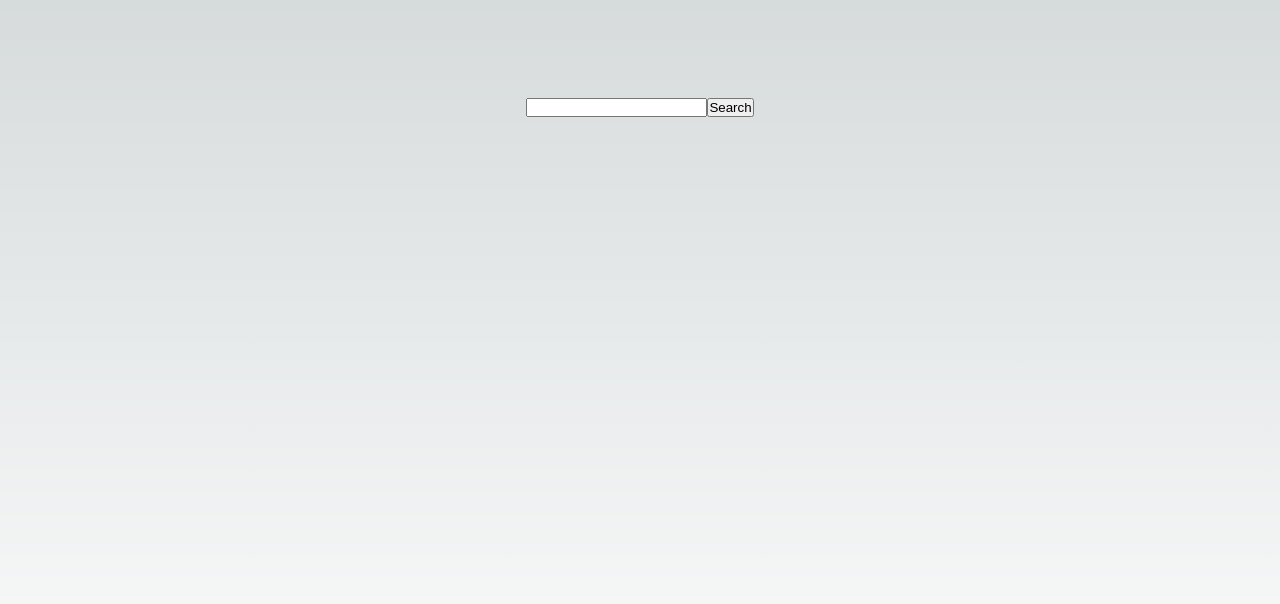
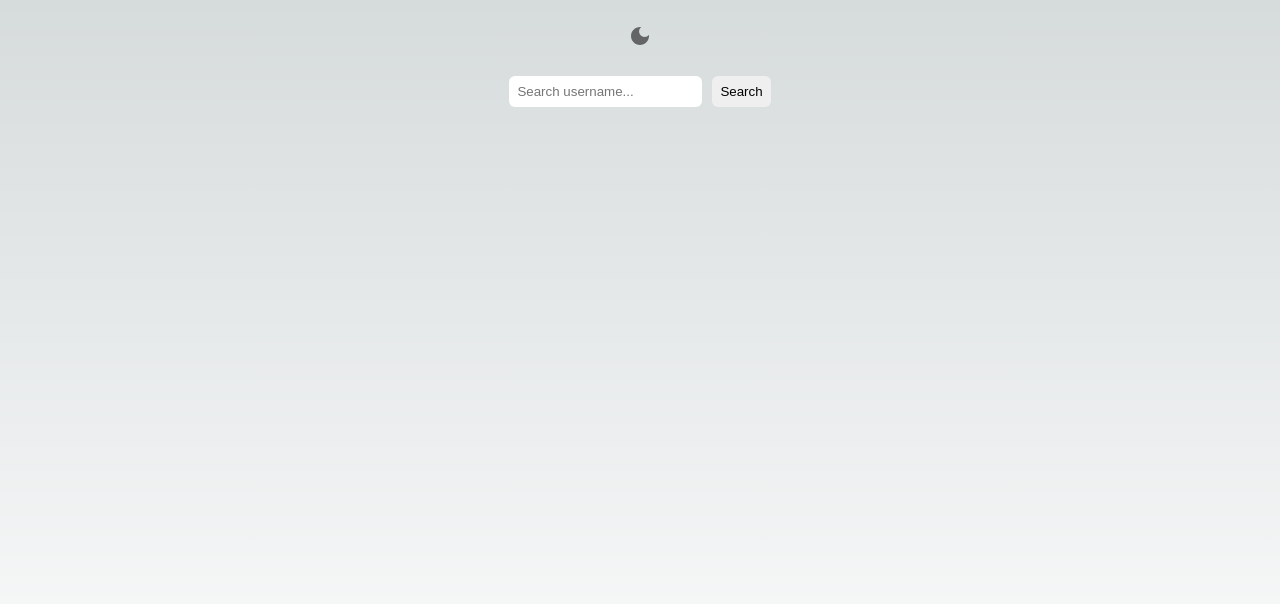
Before and after one commit to kevbot-git/github-profile-search, a Next.js app: page / in a window 1280 px wide. Shown: the top 604 px of the page. Built offline with nearby package versions, Linux system fonts and the light colour scheme.

Commit message:
feat: Styling and final touches (#2)
* Initial user card

* Add theme toggle

* Style using icons

* Improve error messages

* Improve form style

* Implement persistent theme toggle

```diff
--- a/src/app/components/SearchForm/form.module.css
+++ b/src/app/components/SearchForm/form.module.css
@@ -0,0 +1,11 @@
+.form {
+  margin: 20px 0;
+  display: flex;
+  gap: 10px;
+}
+
+.form input, .form button {
+  padding: 8px;
+  border: none;
+  border-radius: 6px;
+}
--- a/src/app/components/SearchForm/form.tsx
+++ b/src/app/components/SearchForm/form.tsx
@@ -1,5 +1,6 @@
 'use client';
 
+import styles from './form.module.css';
 import { useState } from "react";
 
 export declare interface SearchFormProps {
@@ -11,8 +12,13 @@ export default function SearchForm({ onSubmit }: SearchFormProps) {
 
   return (
     <>
-      <form onSubmit={(e) => {e.preventDefault(); onSubmit?.(query)}}>
-        <input type="text" value={query} onChange={({ target: { value }}) => setQuery(value)} />
+      <form className={styles.form} onSubmit={(e) => {e.preventDefault(); onSubmit?.(query)}}>
+        <input
+          type="text"
+          placeholder="Search username..."
+          value={query}
+          onChange={({ target: { value }}) => setQuery(value)}
+        />
         <button type="submit">Search</button>
       </form>
     </>
--- /dev/null
+++ b/src/app/components/ThemeToggle/index.ts
@@ -0,0 +1,3 @@
+import ThemeToggle from "./toggle";
+
+export default ThemeToggle;
--- /dev/null
+++ b/src/app/components/ThemeToggle/toggle.tsx
@@ -0,0 +1,37 @@
+'use client';
+
+import { useEffect, useState } from "react";
+import IconButton from '@mui/material/IconButton';
+import LightModeIcon from '@mui/icons-material/LightMode';
+import DarkModeIcon from '@mui/icons-material/DarkMode';
+import cookies from 'js-cookie';
+
+export default function ThemeToggle () {
+
+  function setTheme(theme: 'dark' | 'light') {
+    setIsDarkTheme(theme === 'dark');
+    document.documentElement.setAttribute('data-theme', theme);
+    cookies.set('theme', theme);
+  }
+
+  const [isDarkTheme, setIsDarkTheme] = useState(false);
+
+  useEffect(() => {
+    setTheme((cookies.get('theme') || 'light') as 'light' | 'dark');
+  });
+
+  return (
+    <>
+      <IconButton
+        aria-label={`Switch to ${isDarkTheme ? 'light' : 'dark'} mode`}
+        onClick={() => setTheme(isDarkTheme ? 'light' : 'dark')}
+      >
+        {isDarkTheme ? (
+          <LightModeIcon htmlColor='rgba(255, 255, 255, .6)' />
+        ) : (
+          <DarkModeIcon />
+        )}
+      </IconButton>
+    </>
+  )
+}
--- a/src/app/components/UserCard/card.module.css
+++ b/src/app/components/UserCard/card.module.css
@@ -0,0 +1,55 @@
+.container {
+  padding: 20px;
+  background: var(--card-gradient);
+  border-radius: 30px;
+  box-shadow: inset 0 0 10px 0 var(--card-shadow-colour);
+  display: flex;
+  align-items: center;
+  width: 100%;
+  max-width: 500px;
+  gap: 20px;
+}
+
+.username {
+  margin-bottom: .3em;
+}
+
+.info {
+  flex-grow: 1;
+}
+
+.avatar {
+  border-radius: 10px;
+}
+
+.repos {
+  display: flex;
+  gap: 10px;
+  flex-direction: column;
+  width: 100%;
+  max-width: 400px;
+}
+
+.repo {
+  padding: 10px 20px;
+  border-radius: 10px;
+  background-color: var(--repo-background-colour);
+}
+
+.repoInfo {
+  opacity: .5;
+}
+
+.divider {
+  margin: 20px 0;
+}
+
+.more {
+  margin: 20px 0;
+}
+
+.iconStat {
+  display: flex;
+  gap: 6px;
+  align-items: center;
+}
--- a/src/app/components/UserCard/card.tsx
+++ b/src/app/components/UserCard/card.tsx
@@ -2,6 +2,10 @@
 
 import { CollatedUserInfo } from "@/types";
 import Image from "next/image";
+import styles from './card.module.css';
+import PeopleIcon from '@mui/icons-material/People';
+import StarBorderIcon from '@mui/icons-material/StarBorder';
+import HistoryIcon from '@mui/icons-material/History';
 
 export declare interface UserCardProps {
   userInfo: CollatedUserInfo;
@@ -12,21 +16,35 @@ export default function UserCard({
 }: UserCardProps) {
   return (
     <>
-      <div>
-        <div><a href={profileUrl}>{username}</a></div>
-        <div><Image src={avatarUrl} alt={username} width={100} height={100} /></div>
-        <div>Followers: {followerCount}</div>
-        <div>Repos: {repositoryCount}</div>
+      <div className={styles.container}>
+        <div><Image className={styles.avatar} src={avatarUrl} alt={username} width={100} height={100} /></div>
+        <div className={styles.info}>
+          <h2 className={styles.username}><a href={profileUrl} target="_blank">{username}</a></h2>
+          <div className={styles.iconStat}>
+            <PeopleIcon titleAccess="Followers" />
+            {followerCount}
+          </div>
+        </div>
       </div>
-      <div>
+      <div className={styles.divider}>Repos ({repositoryCount} total)</div>
+      <div className={styles.repos}>
         {topRepos.map((repo) => (
-          <div key={repo.url}>
-            <a href={repo.url}>{repo.name}</a>
-            <div>Stars: {repo.stars}</div>
-            <div>Last updated: {Intl.DateTimeFormat('en-NZ').format(repo.updatedAt)}</div>
+          <div className={styles.repo} key={repo.url}>
+            <a href={repo.url} target="_blank">{repo.name}</a>
+            <div className={styles.repoInfo}>
+              <div className={styles.iconStat}>
+                <StarBorderIcon titleAccess="Stars" />
+                {repo.stars}
+              </div>
+              <div className={styles.iconStat}>
+                <HistoryIcon titleAccess="Last updated" />
+                {Intl.DateTimeFormat('en-NZ').format(repo.updatedAt)}
+              </div>
+            </div>
           </div>
         ))}
       </div>
+      <div className={styles.more}>&hellip;</div>
     </>
   );
 }
--- a/src/app/globals.css
+++ b/src/app/globals.css
@@ -1,4 +1,8 @@
 :root {
+  --card-gradient: linear-gradient(108deg, rgba(255, 249, 137, 1), rgba(226, 183, 40, 1));
+  --card-shadow-colour: rgba(210, 170, 38, .5);
+  --repo-background-colour: rgba(35, 172, 196, .2);
+
   --max-width: 1100px;
   --border-radius: 12px;
   --font-mono: ui-monospace, Menlo, Monaco, 'Cascadia Mono', 'Segoe UI Mono',
@@ -40,8 +44,10 @@
   --card-border-rgb: 131, 134, 135;
 }
 
-@media (prefers-color-scheme: dark) {
-  :root {
+  :root[data-theme="dark"] {
+    --card-gradient: linear-gradient(108deg, #2C5364, #203A43, #0F2027);
+    --card-shadow-colour: rgba(0, 0, 0, .75);
+
     --foreground-rgb: 255, 255, 255;
     --background-start-rgb: 0, 0, 0;
     --background-end-rgb: 0, 0, 0;
@@ -71,7 +77,6 @@
     --card-rgb: 100, 100, 100;
     --card-border-rgb: 200, 200, 200;
   }
-}
 
 * {
   box-sizing: border-box;
@@ -100,8 +105,6 @@ a {
   text-decoration: none;
 }
 
-@media (prefers-color-scheme: dark) {
-  html {
-    color-scheme: dark;
-  }
+html[data-theme="dark"] {
+  color-scheme: dark;
 }
--- a/src/app/page.module.css
+++ b/src/app/page.module.css
@@ -1,8 +1,11 @@
 .main {
   display: flex;
   flex-direction: column;
-  justify-content: space-between;
   align-items: center;
-  padding: 6rem;
+  padding: 1em;
   min-height: 100vh;
 }
+
+.errorMessage {
+  margin: 0 0 20px;
+}
--- a/src/app/page.tsx
+++ b/src/app/page.tsx
@@ -5,12 +5,14 @@ import SearchForm from './components/SearchForm';
 import { CollatedUserInfo, GitHubReposResult, GitHubUserResult, RepoInfo } from '@/types';
 import { useState } from 'react';
 import UserCard from './components/UserCard';
+import ThemeToggle from './components/ThemeToggle';
 
 const GITHUB_API_URL = 'https://api.github.com';
 
 export default function Home() {
+  const [foundUserInfo, setFoundUserInfo] = useState<CollatedUserInfo>();
 
-  const [foundUserInfo, setFoundUserInfo] = useState<CollatedUserInfo>();
+  const [searchError, setSearchError] = useState<Error>();
 
   /**
    *
@@ -70,28 +72,32 @@ export default function Home() {
   }
 
   async function onSearch(query: string) {
-    const userResult = await getUser(query);
+    try {
+      const userResult = await getUser(query);
+      const reposResult = await getRepos(userResult);
+      const userInfo = collateUserInfo(userResult, reposResult);
 
-    const reposResult = await getRepos(userResult);
-
-    console.log('user', userResult);
-    console.log('repos', reposResult);
-
-    const userInfo = collateUserInfo(userResult, reposResult);
-    console.log('userInfo', userInfo);
-
-    setFoundUserInfo(userInfo);
+      setFoundUserInfo(userInfo);
+      setSearchError(undefined);
+    } catch (error) {
+      setSearchError(error as Error);
+      setFoundUserInfo(undefined);
+    }
   }
 
   return (
     <main className={styles.main}>
       <div>
-        <SearchForm onSubmit={onSearch}></SearchForm>
+        <ThemeToggle />
       </div>
+      <div>
+        <SearchForm onSubmit={onSearch} />
+      </div>
+        {searchError && (
+          <div className={styles.errorMessage}>{searchError.message}</div>
+        )}
       {foundUserInfo && (
-        <div>
-          <UserCard userInfo={foundUserInfo} />
-        </div>
+        <UserCard userInfo={foundUserInfo} />
       )}
     </main>
   )
```
Also changed, not shown: package.json (+8 -0 lines), 2 other files (tests, documents, lock files or other folders).
